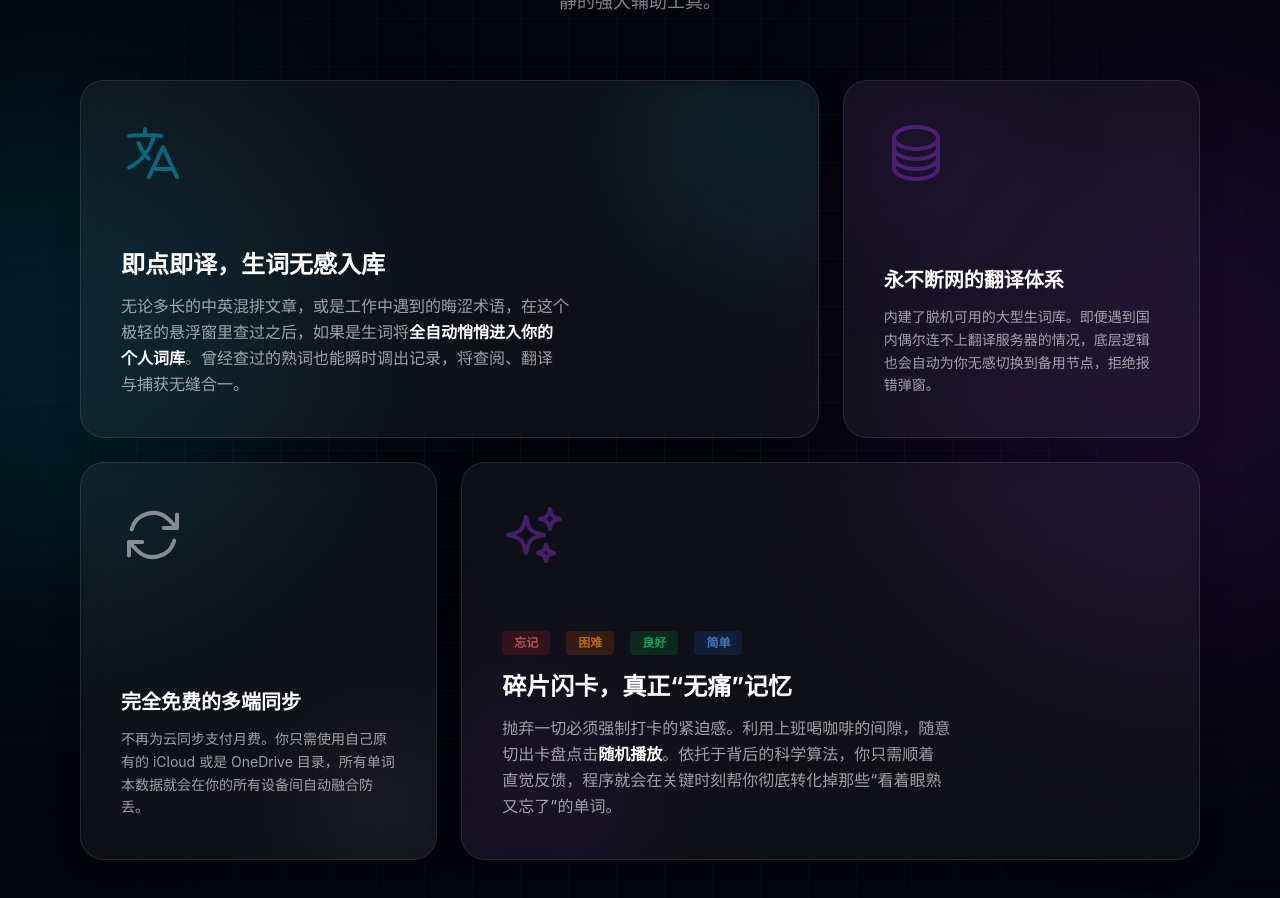
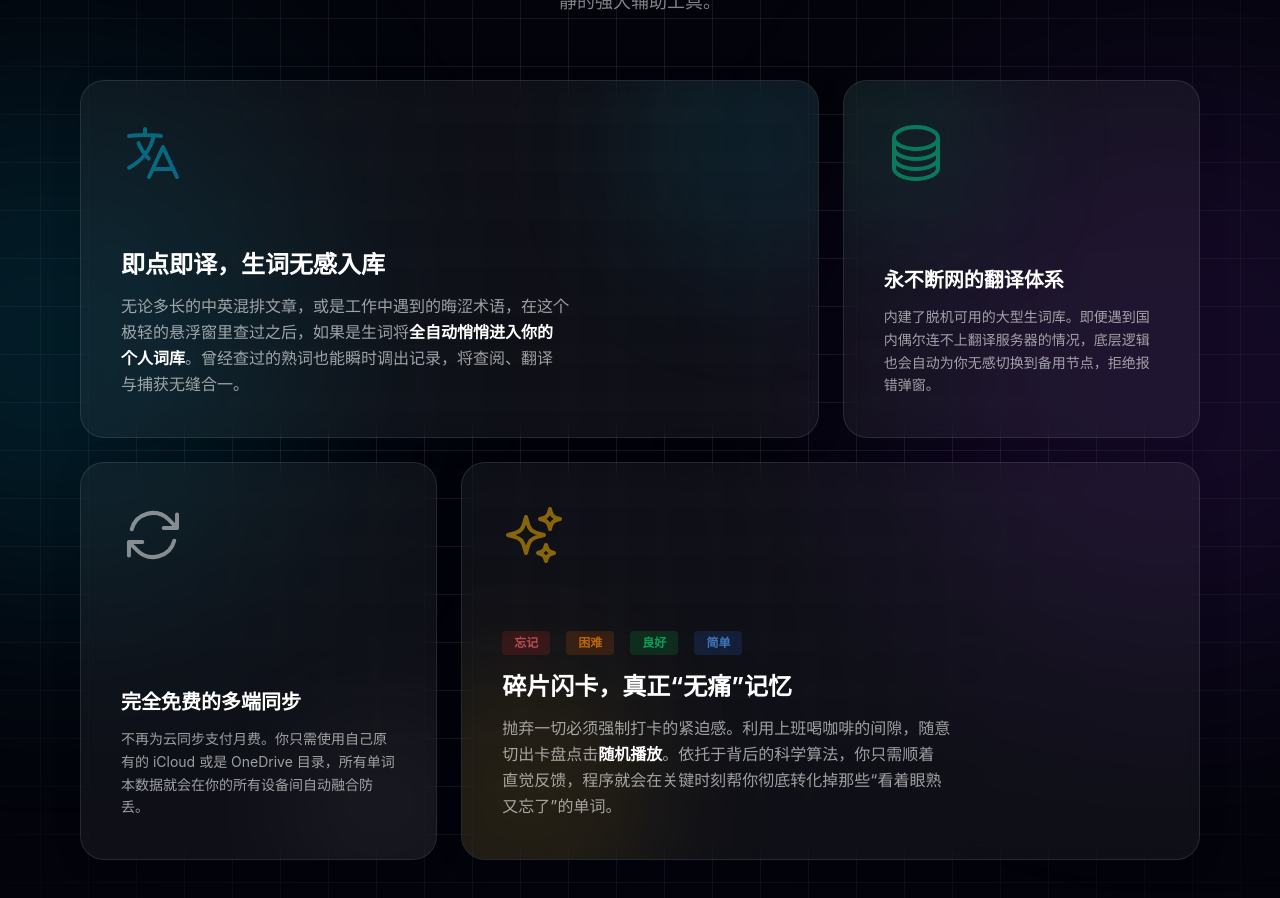
Before and after one commit to janzlu/dict-app-web, a React (Vite) app: page / in a window 1280 px wide. Shown: the part 1000-1898 px from the top of the page. Built offline with nearby package versions, Linux system fonts and the light colour scheme.

Commit message:
style: fix grid visibility and diversify icon colors

```diff
--- a/src/components/FeaturesBento.jsx
+++ b/src/components/FeaturesBento.jsx
@@ -8,7 +8,7 @@ const FeaturesBento = () => {
         <div
           className="absolute inset-0"
           style={{
-            backgroundImage: `radial-gradient(circle at center, transparent 20%, var(--color-void) 100%), linear-gradient(to right, rgba(255,255,255,0.03) 1px, transparent 1px), linear-gradient(to bottom, rgba(255,255,255,0.03) 1px, transparent 1px)`,
+            backgroundImage: `radial-gradient(ellipse at center, transparent 40%, var(--color-void) 100%), linear-gradient(to right, rgba(255,255,255,0.08) 1px, transparent 1px), linear-gradient(to bottom, rgba(255,255,255,0.08) 1px, transparent 1px)`,
             backgroundSize: '100% 100%, 48px 48px, 48px 48px',
             backgroundPosition: 'center center'
           }}
@@ -53,10 +53,10 @@ const FeaturesBento = () => {
           viewport={{ once: true, margin: "-50px" }}
           transition={{ duration: 0.7, ease: "easeOut", delay: 0.1 }}
           className="md:col-span-1 glass-panel rounded-3xl p-10 relative overflow-hidden group hover:border-white/20 transition-all duration-500">
-          <div className="absolute top-0 left-0 -ml-10 -mt-10 w-48 h-48 bg-neon-purple/10 rounded-full blur-3xl group-hover:bg-neon-purple/20 transition-all duration-700"></div>
+          <div className="absolute top-0 left-0 -ml-10 -mt-10 w-48 h-48 bg-emerald-400/10 rounded-full blur-3xl group-hover:bg-emerald-400/20 transition-all duration-700"></div>
 
           <div className="relative z-10 h-full flex flex-col justify-between">
-            <svg className="w-16 h-16 text-neon-purple opacity-50 group-hover:opacity-100 group-hover:scale-110 transition-all duration-500" fill="none" viewBox="0 0 24 24" stroke="currentColor" strokeWidth="1.5">
+            <svg className="w-16 h-16 text-emerald-400 opacity-50 group-hover:opacity-100 group-hover:scale-110 transition-all duration-500" fill="none" viewBox="0 0 24 24" stroke="currentColor" strokeWidth="1.5">
               <path strokeLinecap="round" strokeLinejoin="round" d="M20.25 6.375c0 2.278-3.694 4.125-8.25 4.125S3.75 8.653 3.75 6.375m16.5 0c0-2.278-3.694-4.125-8.25-4.125S3.75 4.097 3.75 6.375m16.5 0v11.25c0 2.278-3.694 4.125-8.25 4.125s-8.25-1.847-8.25-4.125V6.375m16.5 0v3.75m-16.5-3.75v3.75m16.5 0v3.75C20.25 16.153 16.556 18 12 18s-8.25-1.847-8.25-4.125v-3.75m16.5 0c0 2.278-3.694 4.125-8.25 4.125s-8.25-1.847-8.25-4.125" />
             </svg>
             <div className="mt-16">
@@ -97,10 +97,10 @@ const FeaturesBento = () => {
           viewport={{ once: true, margin: "-50px" }}
           transition={{ duration: 0.7, ease: "easeOut", delay: 0.3 }}
           className="md:col-span-2 glass-panel rounded-3xl p-10 relative overflow-hidden group hover:border-white/20 transition-all duration-500">
-          <div className="absolute bottom-0 left-0 -ml-16 -mb-16 w-64 h-64 bg-neon-purple/10 rounded-full blur-3xl group-hover:bg-neon-purple/20 transition-all duration-700"></div>
+          <div className="absolute bottom-0 left-0 -ml-16 -mb-16 w-64 h-64 bg-amber-400/10 rounded-full blur-3xl group-hover:bg-amber-400/20 transition-all duration-700"></div>
 
           <div className="relative z-10 h-full flex flex-col justify-between">
-            <svg className="w-16 h-16 text-neon-purple opacity-50 group-hover:opacity-100 group-hover:scale-110 transition-all duration-500" fill="none" viewBox="0 0 24 24" stroke="currentColor" strokeWidth="1.5">
+            <svg className="w-16 h-16 text-amber-400 opacity-50 group-hover:opacity-100 group-hover:scale-110 transition-all duration-500" fill="none" viewBox="0 0 24 24" stroke="currentColor" strokeWidth="1.5">
               <path strokeLinecap="round" strokeLinejoin="round" d="M9.813 15.904L9 18.75l-.813-2.846a4.5 4.5 0 00-3.09-3.09L2.25 12l2.846-.813a4.5 4.5 0 003.09-3.09L9 5.25l.813 2.846a4.5 4.5 0 003.09 3.09L15.75 12l-2.846.813a4.5 4.5 0 00-3.09 3.09zM18.259 8.715L18 9.75l-.259-1.035a3.375 3.375 0 00-2.455-2.456L14.25 6l1.036-.259a3.375 3.375 0 002.455-2.456L18 2.25l.259 1.035a3.375 3.375 0 002.456 2.456L21.75 6l-1.035.259a3.375 3.375 0 00-2.456 2.456z" />
               <path strokeLinecap="round" strokeLinejoin="round" d="M16.894 20.567L16.5 21.75l-.394-1.183a2.25 2.25 0 00-1.423-1.423L13.5 18.75l1.183-.394a2.25 2.25 0 001.423-1.423l.394-1.183.394 1.183a2.25 2.25 0 001.423 1.423l1.183.394-1.183.394a2.25 2.25 0 00-1.423 1.423z" />
             </svg>
```
